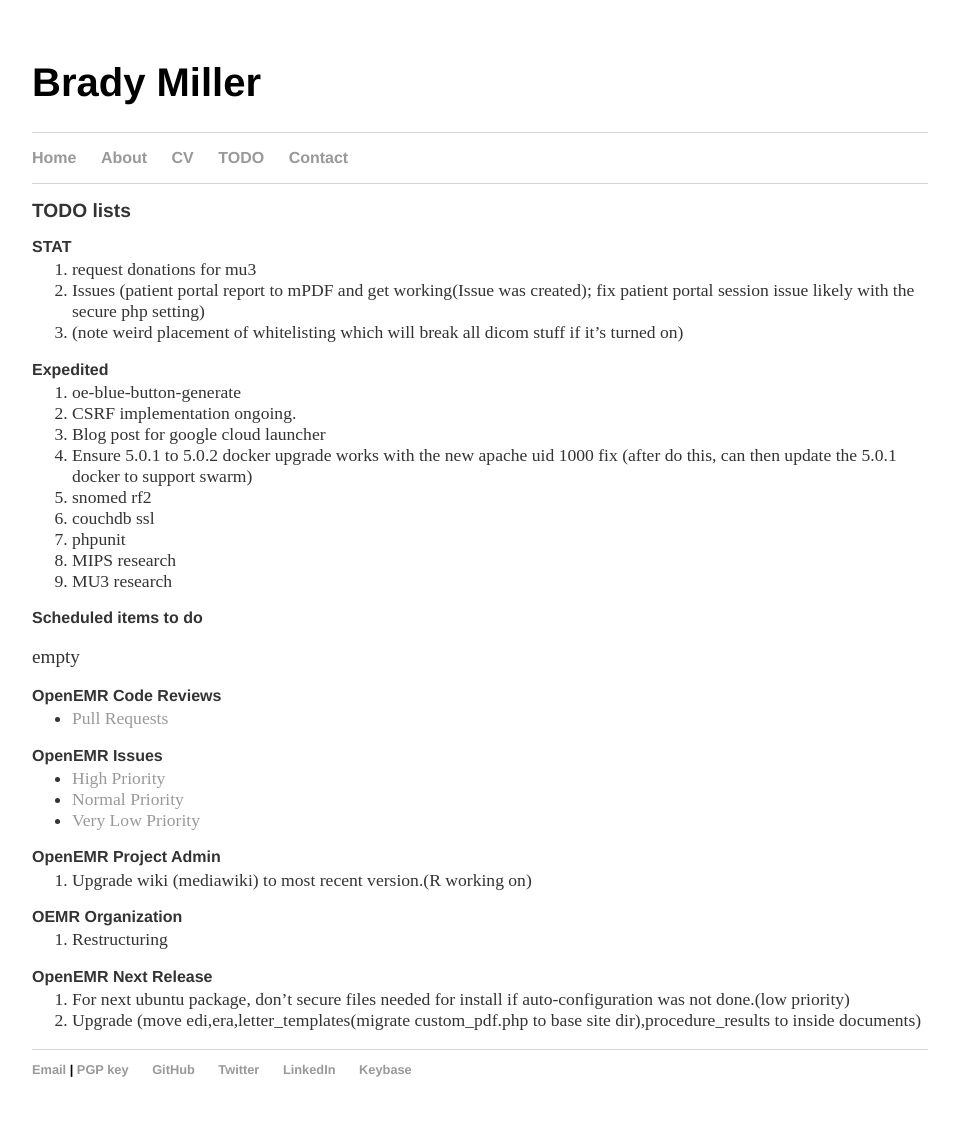
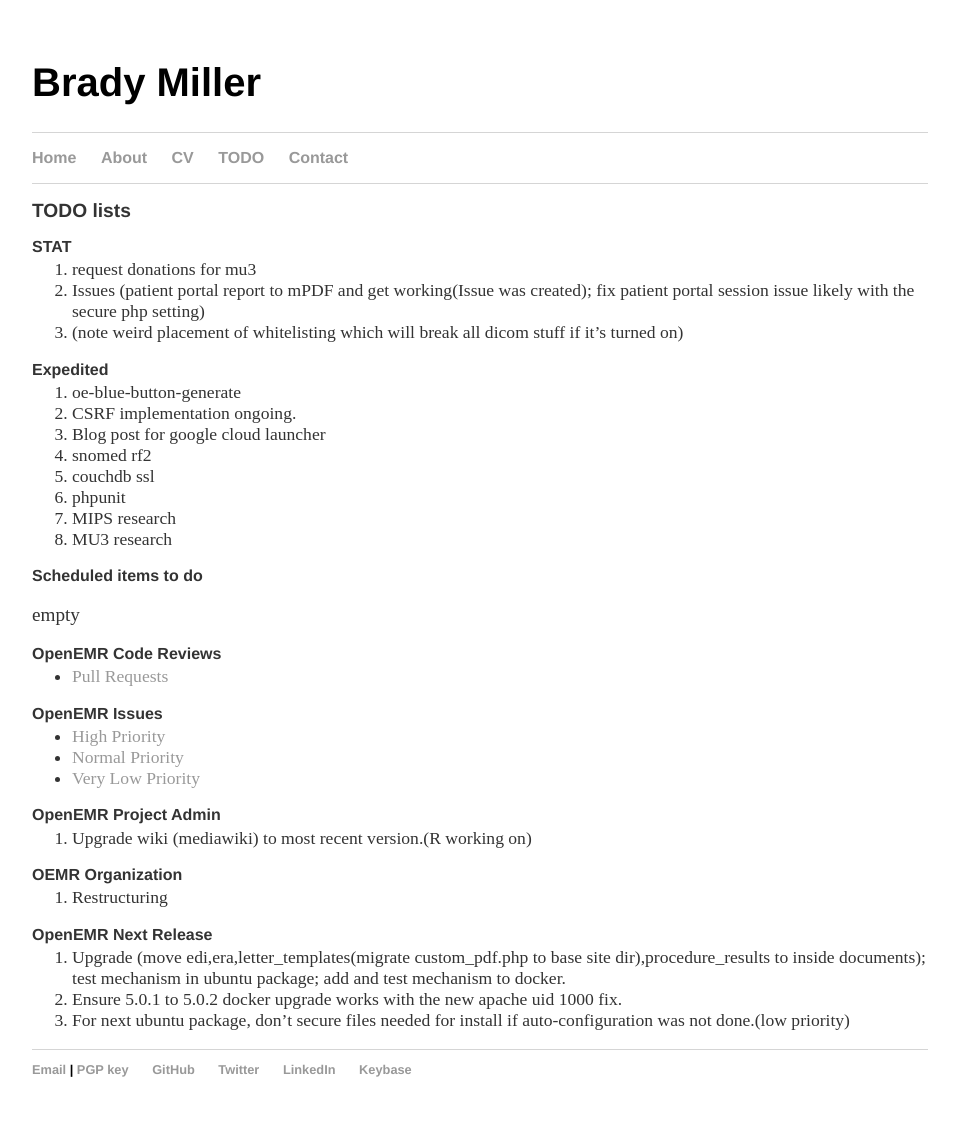
Before and after one commit to bradymiller/bradymiller.github.io, a Jekyll site: the page built from todo/index.md, in a window 1280 px wide. Shown: the whole page, without its empty margins (160-1119 px from the left). Built offline with Jekyll 4.4.1, drawn with Linux system fonts in a browser that asks for light colours; our own code applies the rules of GitHub Pages for plain Markdown files.

Commit message:
Update index.md

```diff
--- a/todo/index.md
+++ b/todo/index.md
@@ -12,7 +12,6 @@
 1. oe-blue-button-generate
 1. CSRF implementation ongoing.
 1. Blog post for google cloud launcher
-1. Ensure 5.0.1 to 5.0.2 docker upgrade works with the new apache uid 1000 fix (after do this, can then update the 5.0.1 docker to support swarm)
 1. snomed rf2
 1. couchdb ssl
 1. phpunit
@@ -37,5 +36,6 @@
 1. Restructuring
 
 ### OpenEMR Next Release
+1. Upgrade (move edi,era,letter_templates(migrate custom_pdf.php to base site dir),procedure_results to inside documents); test mechanism in ubuntu package; add and test mechanism to docker.
+1. Ensure 5.0.1 to 5.0.2 docker upgrade works with the new apache uid 1000 fix.
 1. For next ubuntu package, don't secure files needed for install if auto-configuration was not done.(low priority)
-2. Upgrade (move edi,era,letter_templates(migrate custom_pdf.php to base site dir),procedure_results to inside documents)
```
